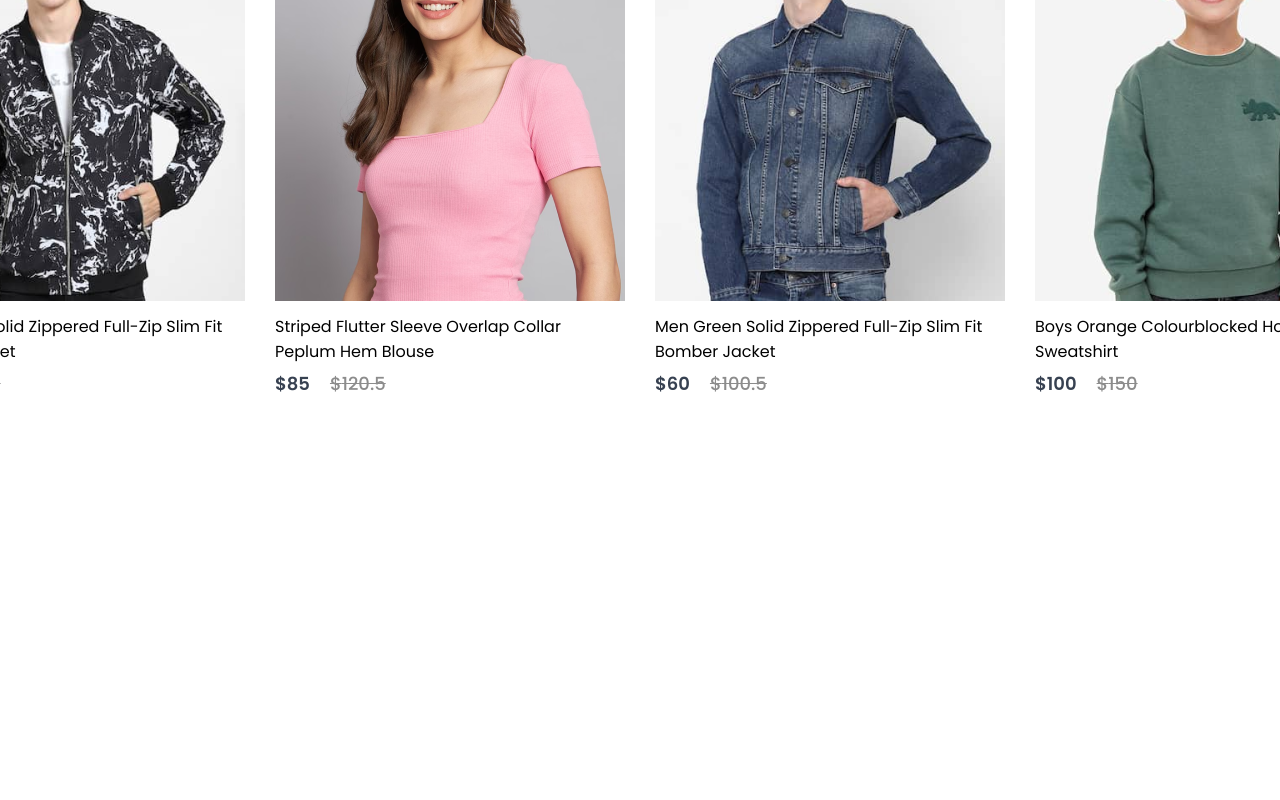
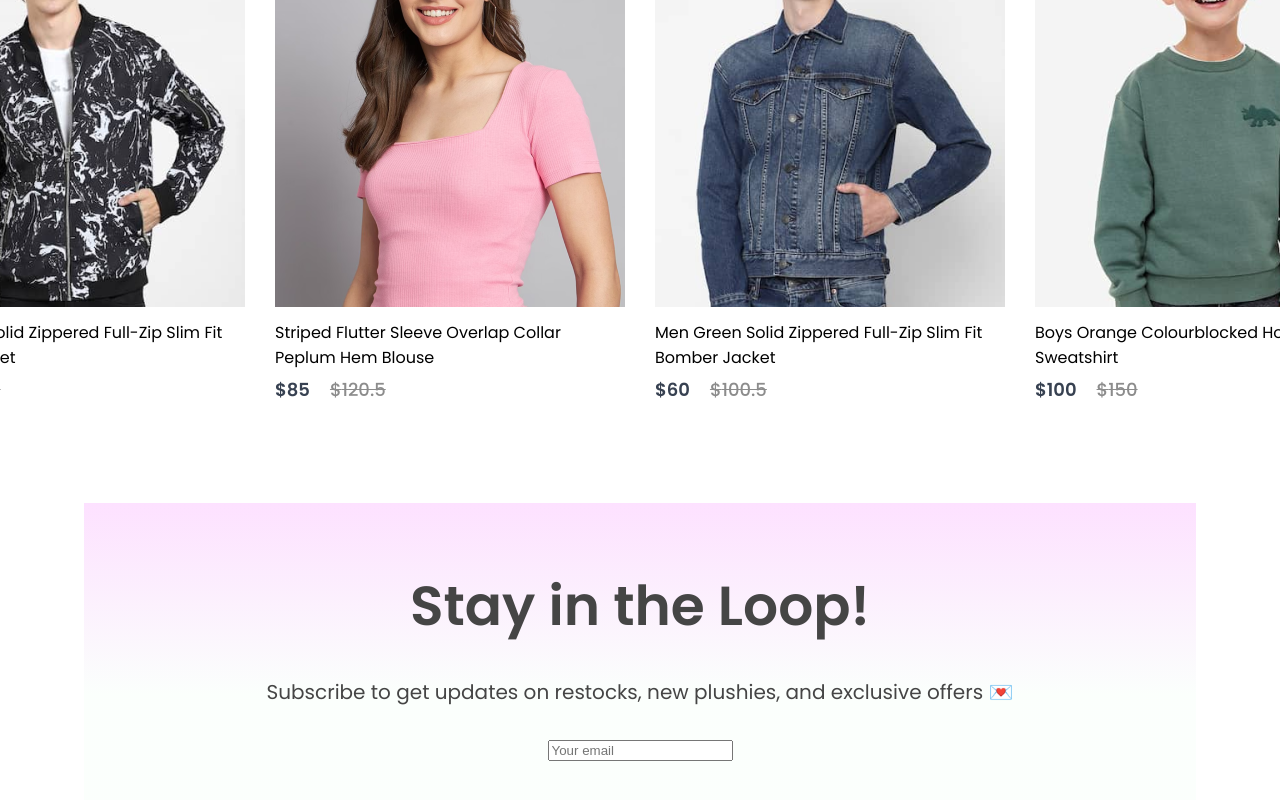
Before and after one commit to azheng05/ecommerce-platform, a React (Create React App) app in the folder frontend/: page / in a window 1280 px wide. Shown: the part 3354-4154 px from the top of the page. Before the commit the page ends 3751 px from the top, so only its background shows below. Built offline with nearby package versions, Linux system fonts and the light colour scheme.

Commit message:
Added newsletter component to shop page

```diff
--- a/frontend/src/Components/NewProducts/NewProducts.css
+++ b/frontend/src/Components/NewProducts/NewProducts.css
@@ -3,8 +3,7 @@
     flex-direction: column;
     align-items: center;
     gap: 10px;
-    height: 90vh;
-    padding-bottom: 180px;
+    margin-bottom: 100px;
 }
 
 .new-products h1 {
--- /dev/null
+++ b/frontend/src/Components/Newsletter/Newsletter.css
@@ -0,0 +1,55 @@
+.newsletter {
+    width: 65%;
+    height: 40vh;
+    display: flex;
+    flex-direction: column;
+    align-items: center;
+    justify-content: center;
+    margin: auto;
+    padding: 0px 140px;
+    margin-bottom: 150px;
+    background: linear-gradient(180deg, #fde1ff, #e1ffea22 60%);
+    gap: 30px;
+}
+
+.newsletter h1 {
+    color: #454545;
+    font-size: 55px;
+    font-weight: 600
+}
+
+.newsletter p {
+    color: #454545;
+    font-size: 20px;
+}
+
+.newletter div {
+    display: flex;
+    align-items: center;
+    justify-content: space-between;
+    background: white;
+    width: 730px;
+    height: 70px;
+    border-radius: 80px;
+    border: 1px solid #e3e3e3;
+}
+
+.newletter input {
+    width: 500px;
+    margin-left: 30px;
+    border: none;
+    outline: none;
+    color: #616161;
+    font-family: Poppins;
+    font-size: 16px;
+}
+
+.newletter button {
+    width: 210px;
+    height: 70px;
+    border-radius: 80px;
+    background: black;
+    color: white;
+    font-size: 16px;
+    cursor: pointer;
+}
--- /dev/null
+++ b/frontend/src/Components/Newsletter/Newsletter.jsx
@@ -0,0 +1,16 @@
+import React from 'react'
+import './Newsletter.css'
+
+const Newsletter = () => {
+  return (
+    <div className='newsletter'>
+        <h1>Stay in the Loop!</h1>
+        <p>Subscribe to get updates on restocks, new plushies, and exclusive offers 💌 </p>
+        <div>
+            <input type='email' placeholder='Your email'/>
+        </div>
+    </div>
+  )
+}
+
+export default Newsletter
--- a/frontend/src/Pages/Shop.jsx
+++ b/frontend/src/Pages/Shop.jsx
@@ -3,6 +3,7 @@ import Hero from '../Components/Hero/Hero';
 import Popular from '../Components/Popular/Popular';
 import Offers from '../Components/Offers/Offers';
 import NewProducts from '../Components/NewProducts/NewProducts';
+import Newsletter from '../Components/Newsletter/Newsletter';
 
 export const Shop = () => {
   return (
@@ -11,6 +12,7 @@ export const Shop = () => {
         <Popular/>
         <Offers/>
         <NewProducts/>
+        <Newsletter/>
     </div>
   )
 }
```
